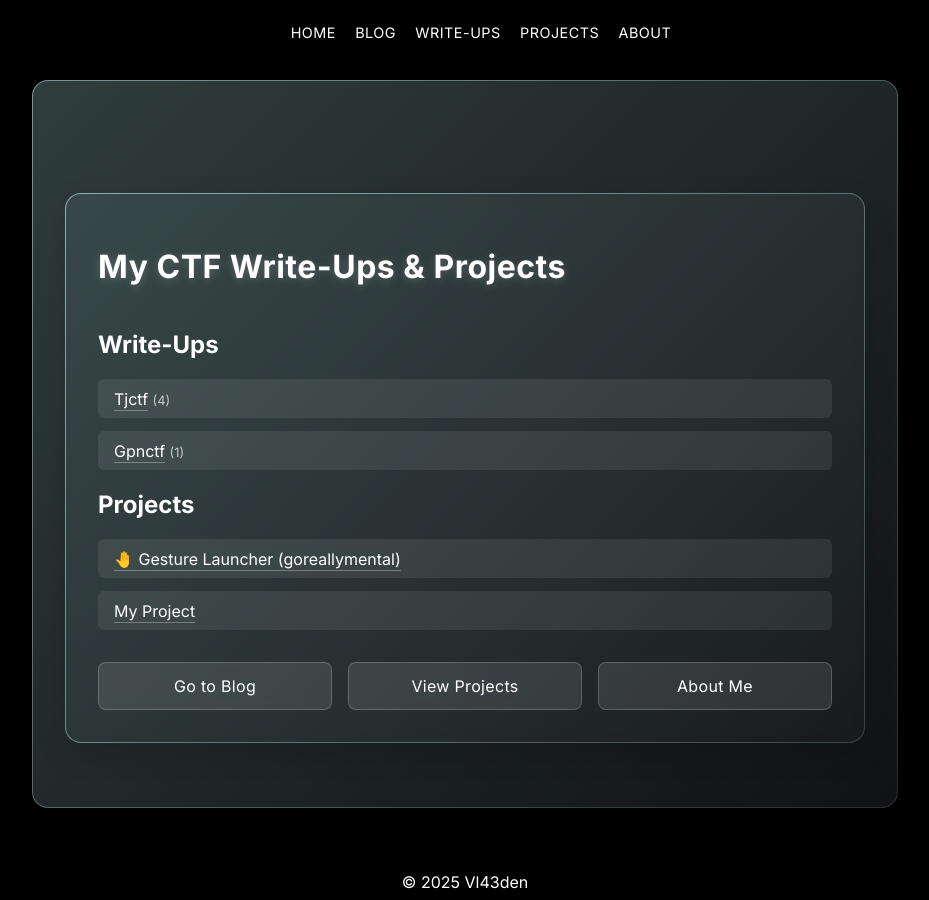
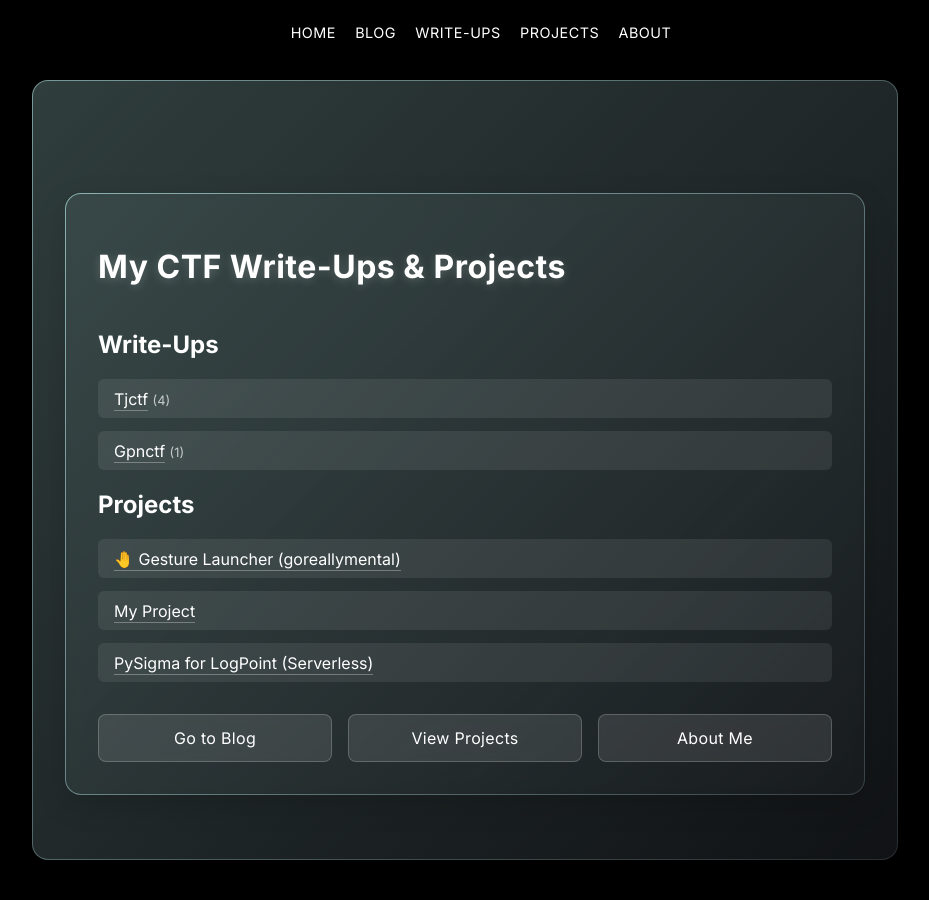
Before and after one commit to vl43den/vl43den.github.io, a Jekyll site: the page built from index.html, in a window 1280 px wide. Shown: the whole page, without its empty margins (175-1104 px from the left). Built offline with Jekyll 4.4.1, drawn with Linux system fonts in a browser that asks for light colours; the list of posts is cut into pages by our own code.

Commit message:
Add Azure Tool link to Projects section in index.html
Co-authored-by: vl43den <187105559+vl43den@users.noreply.github.com>

```diff
--- a/index.html
+++ b/index.html
@@ -25,6 +25,7 @@ title: Home
       {% for proj in site.projects %}
         <li><a href="{{ proj.url | relative_url }}">{{ proj.title }}</a></li>
       {% endfor %}
+      <li><a href="/azure-tool/index.html">PySigma for LogPoint (Serverless)</a></li>
       {% if site.projects == empty %}
         <li>No projects yet.</li>
       {% endif %}
```
